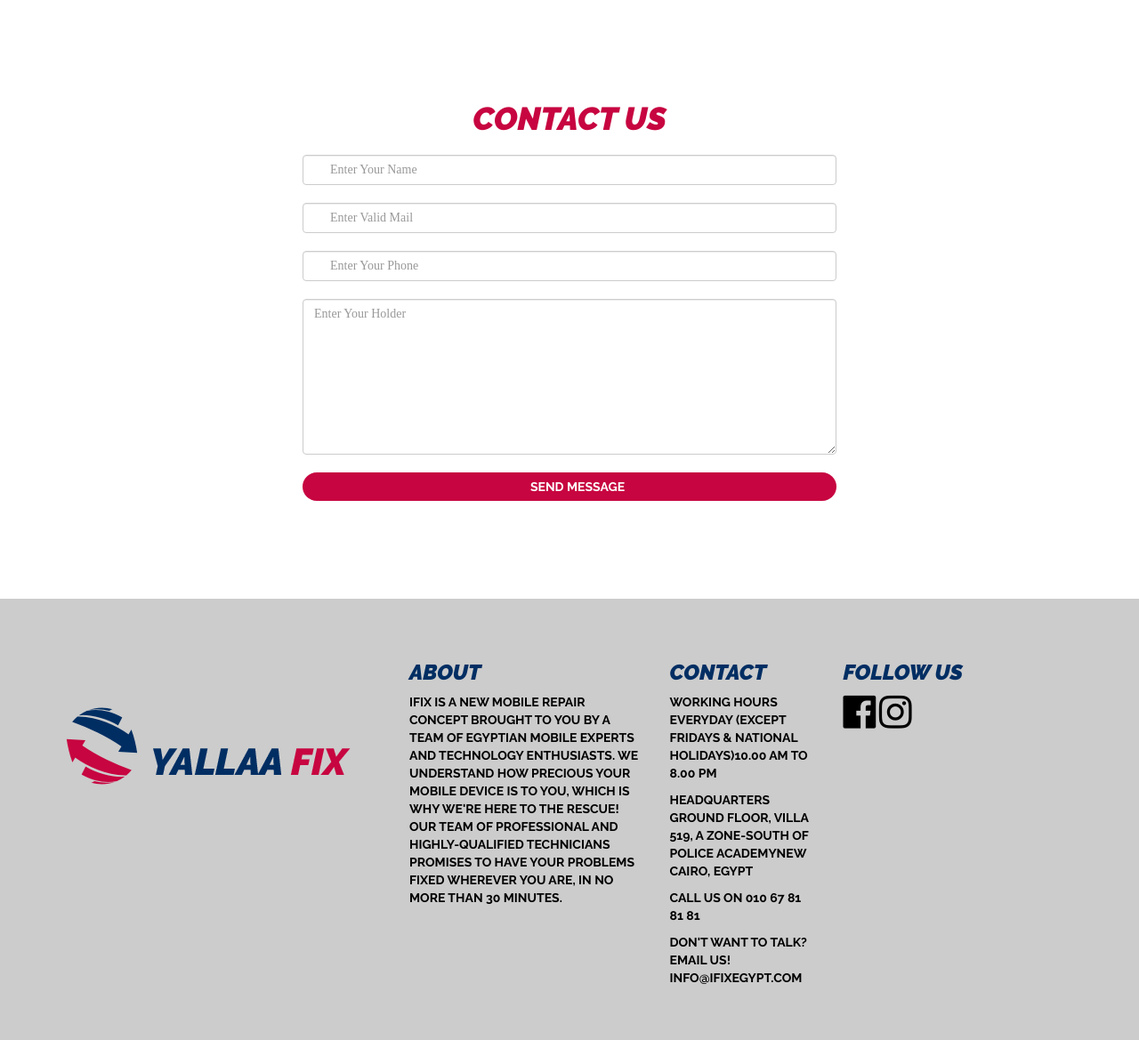
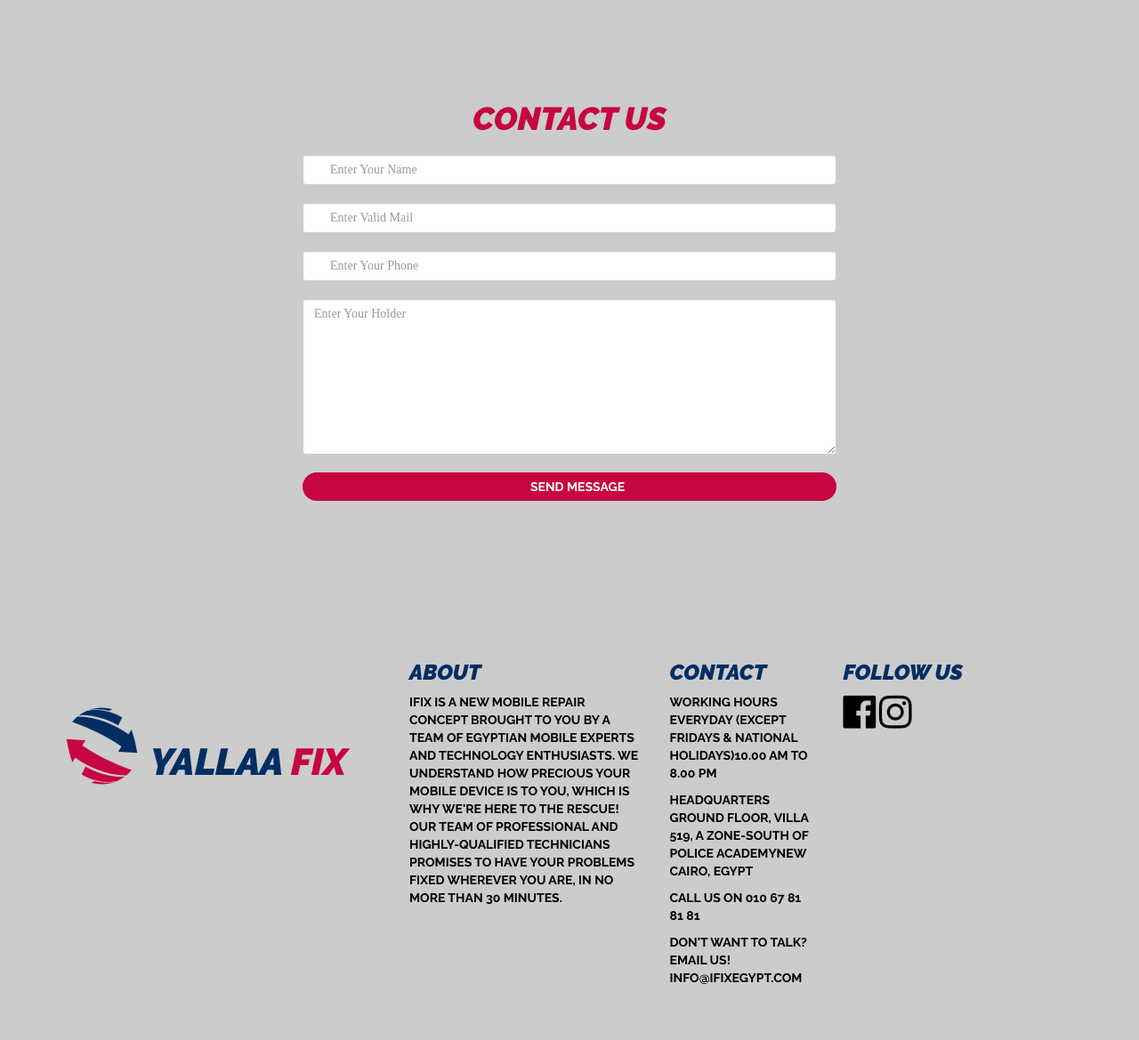
Before and after one commit to MahmoudReyad/Yallaa_Fix, a PHP site: page /contact.php in a window 1280 px wide. Shown: the part 51-1220 px from the top of the page at 89% size. Run offline with PHP 8.4, Linux system fonts and the light colour scheme; some libraries are stand-ins or nearby versions; some web fonts are replaced.

Commit message:
Revert "css.php edit"
This reverts commit 24e911aad8fa434c75faa17b7403fdd00273a5b3.

```diff
--- a/css/contact.css
+++ b/css/contact.css
@@ -1,7 +1,7 @@
 body {
     box-sizing: border-box;
     font-family: 'Roboto Slab', serif;
-
+    background-color: #ccc;
 }
 .contact_us {
   padding: 100px 20px !important;
```
